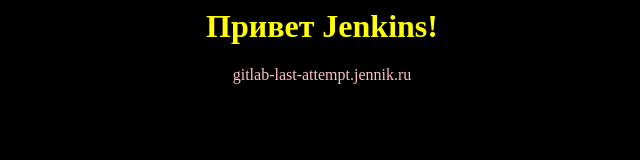
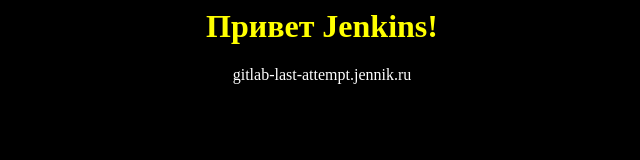
Before and after one commit to jennik/app-for-jenkins, a plain HTML site: page index.html in a window 1280 px wide. Shown: the full height of the page, 318-958 px from the left. Drawn offline with Linux system fonts and the light colour scheme.

Commit message:
Changed font color

```diff
--- a/index.html
+++ b/index.html
@@ -2,7 +2,7 @@
 <body bgcolor="black">
 	<center>
 		<h1 style="color: yellow;">Привет Jenkins!</h1>
-		<span style="color: pink;">gitlab-last-attempt.jennik.ru</span>
+		<span style="color: white;">gitlab-last-attempt.jennik.ru</span>
 	</center>
 </body>
 </html>
```
